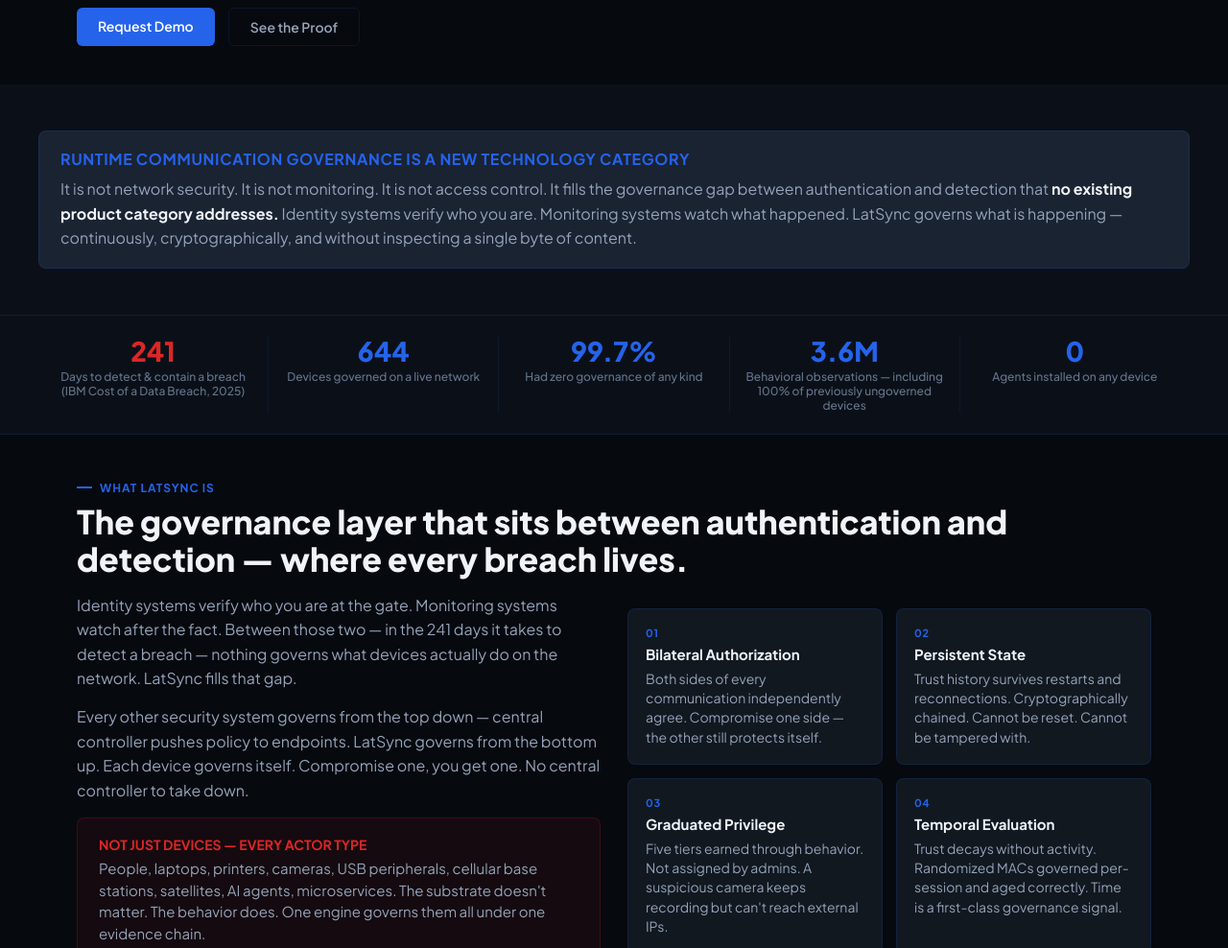
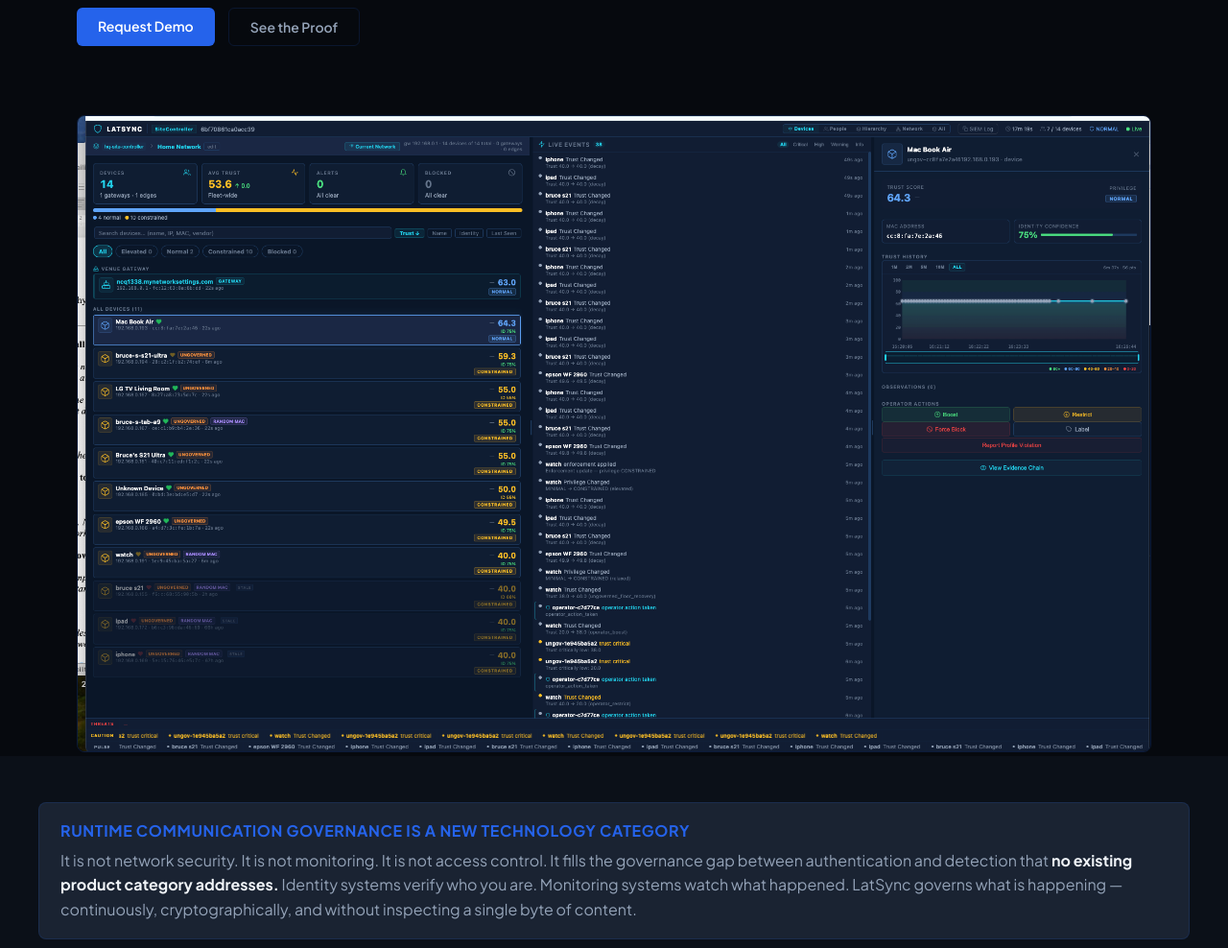
Before and after one commit to Izzykyro/latsync-website, a plain HTML site: page index.html in a window 1280 px wide. Shown: the part 540-1528 px from the top of the page at 96% size. Drawn offline with Linux system fonts and the light colour scheme.

Commit message:
add console screenshot to hero

```diff
--- a/index.html
+++ b/index.html
@@ -52,6 +52,9 @@
   <h1>Authenticated doesn't mean governed.<br><em>Every breach lives in the gap between the two.</em></h1>
   <p class="hero-sub">LatSync is a governance engine that runs on network infrastructure — switches, access points, gateways. It continuously evaluates every actor's behavior. No agents. No central controller. Every decision cryptographically evidenced. Working today on production hardware.</p>
   <div class="hero-actions"><a href="#contact" class="btn btn-s">Request Demo</a><a href="#proof" class="btn btn-o">See the Proof</a></div>
+</div>
+<div style="max-width:1200px;margin:32px auto 0;padding:0 40px;">
+  <img src="console_image.png" alt="LatSync Governance Console — live network" style="width:100%;border-radius:8px;border:1px solid rgba(37,99,235,.2);">
 </div>
 
 <!-- NEW CATEGORY CALLOUT -->
```
